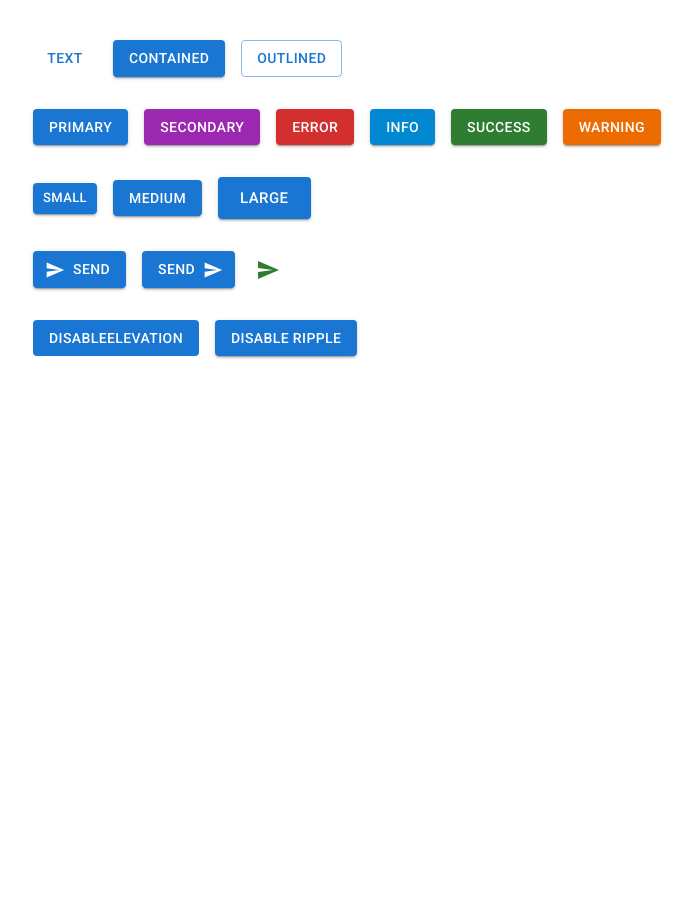
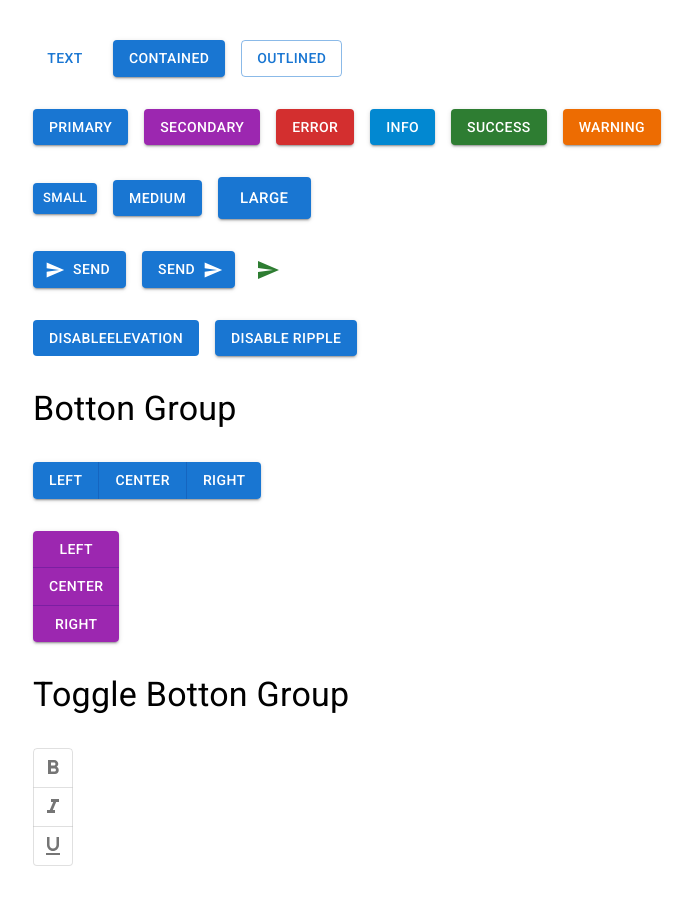
Before and after one commit to licjavierbarrios/components-materialUI, a React (Vite) app: page / in a window 1280 px wide. Shown: the whole page, without its empty margins (7-700 px from the left). Before the commit the page ends 800 px from the top, so only its background shows below. Built offline with nearby package versions, Linux system fonts and the light colour scheme.

Commit message:
feat: Toggle Button Group add

```diff
--- a/src/components/MuiButton.jsx
+++ b/src/components/MuiButton.jsx
@@ -1,7 +1,25 @@
-import { Button, IconButton, Stack } from "@mui/material";
-import { Send } from "@mui/icons-material";
+import { useState } from "react";
+import {
+	Button,
+	ButtonGroup,
+	IconButton,
+	Stack,
+	ToggleButton,
+	ToggleButtonGroup,
+	Typography,
+} from "@mui/material";
+import { FormatBold, FormatItalic, FormatUnderlined, Send } from "@mui/icons-material";
 
 const MuiButton = () => {
+	const [formats, setFormats] = useState([]);
+	// PARA USAR EN MODO EXCLUSIVO
+	// const [formats, setFormats] = useState(null);
+
+	console.log("formats", formats);
+	const handleFormatChange = (event, newFormats) => {
+		setFormats(newFormats);
+	};
+
 	return (
 		<Stack spacing={4}>
 			<Stack spacing={2} direction="row">
@@ -62,6 +80,51 @@ const MuiButton = () => {
 					Disable Ripple
 				</Button>
 			</Stack>
+			<Typography variant="h4"> Botton Group</Typography>
+			<Stack direction="row">
+				<ButtonGroup variant="contained">
+					<Button>Left</Button>
+					<Button>Center</Button>
+					<Button>Right</Button>
+				</ButtonGroup>
+			</Stack>
+
+			<Stack direction="row">
+				<ButtonGroup
+					variant="contained"
+					orientation="vertical"
+					size="samll"
+					color="secondary"
+					aria-label="alignament button group"
+				>
+					<Button onClick={() => alert("Left clicked")}>Left</Button>
+					<Button>Center</Button>
+					<Button>Right</Button>
+				</ButtonGroup>
+			</Stack>
+			<Typography variant="h4"> Toggle Botton Group</Typography>
+			<Stack direction="row">
+				<ToggleButtonGroup
+					aria-label="text formatting"
+					value={formats}
+					onChange={handleFormatChange}
+					size="small"
+					color="secondary"
+					orientation="vertical"
+					// exclusive = SOLO SE PUEDE ELEGIR UNA OPCION
+					// exclusive
+				>
+					<ToggleButton value="bold" aria-label="bold">
+						<FormatBold />
+					</ToggleButton>
+					<ToggleButton value="italic" aria-label="italic">
+						<FormatItalic />
+					</ToggleButton>
+					<ToggleButton value="underlined" aria-label="underlined">
+						<FormatUnderlined />
+					</ToggleButton>
+				</ToggleButtonGroup>
+			</Stack>
 		</Stack>
 	);
 };
```
